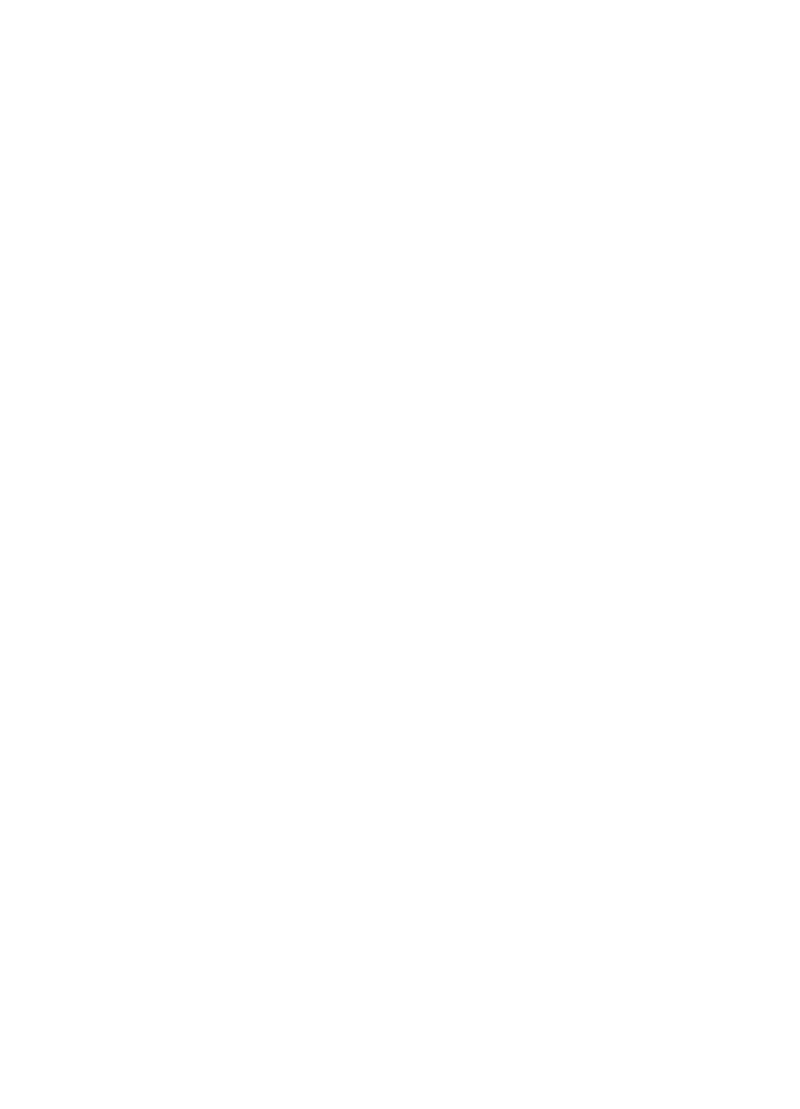
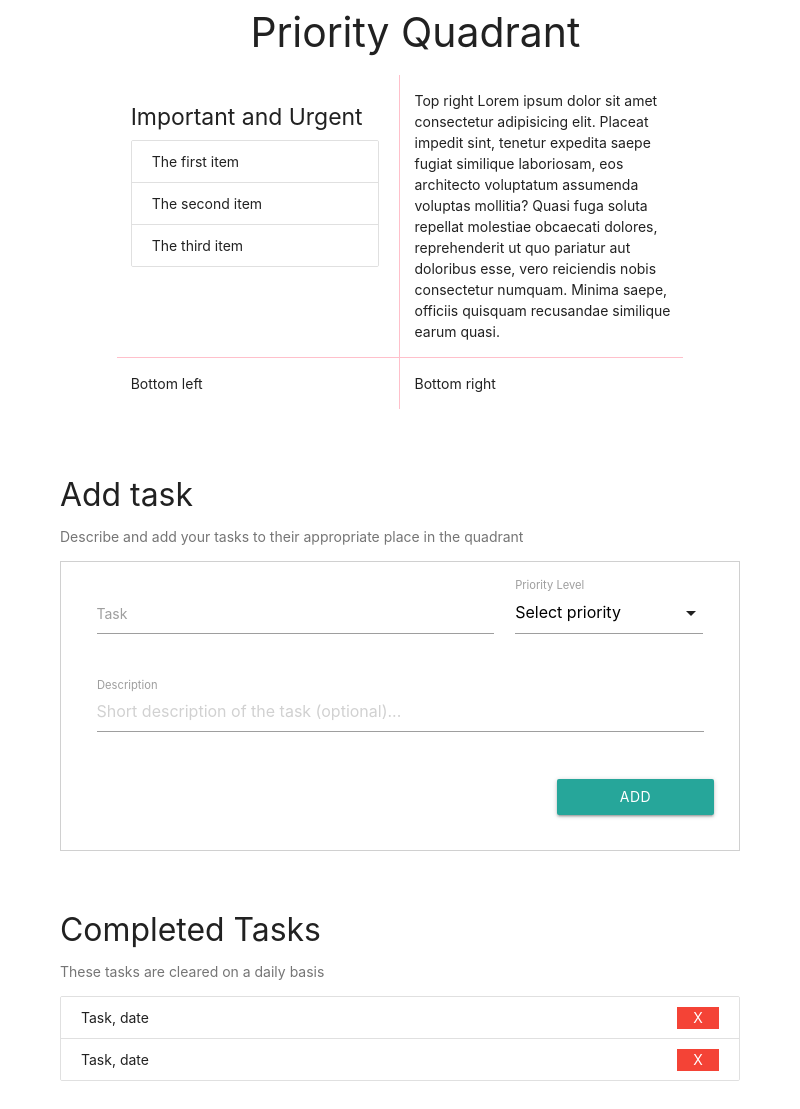
Before and after one commit to dranoid/Chronos, an Electron app: page app/index.html in a window 800 px wide. Before the commit the page ends 800 px from the top, so only its background shows below. Drawn offline with Linux system fonts and the light colour scheme.

Commit message:
added frontend

```diff
--- /dev/null
+++ b/app/css/style.css
@@ -0,0 +1,70 @@
+table,
+tr,
+td {
+  text-align: left;
+}
+td.top-left {
+  border-right: 1px solid pink;
+  border-bottom: 1px solid pink;
+  padding-right: 20px;
+}
+td.top-right {
+  border-left: 1px solid pink;
+  border-bottom: 1px solid pink;
+  /* height: 50%; */
+}
+td.bottom-left {
+  border-right: 1px solid pink;
+  border-top: 1px solid pink;
+  border-bottom: none;
+}
+td.bottom-right {
+  border-left: 1px solid pink;
+  border-top: 1px solid pink;
+  border-bottom: none;
+}
+tr {
+  border-bottom: none;
+}
+td {
+  width: 200px;
+  vertical-align: top;
+  padding-left: 1em;
+}
+
+/* not working */
+/* h5 {
+  margin: none;
+  padding-top: none;
+} */
+
+div.row.quad-row {
+  margin: 0;
+}
+
+#quadrant .up {
+  margin-top: 4%;
+}
+
+div.add-data {
+  margin-top: 10%;
+  margin-bottom: 9%;
+}
+
+div.complete {
+  margin-bottom: 4%;
+}
+
+p.sub-instruction {
+  color: #757575;
+}
+
+.quad-title {
+  margin-left: 28%;
+  margin-top: 10px;
+  margin-bottom: 20px;
+}
+.bored {
+  border: 1px solid #d0d0d0;
+  padding: 15px 25px;
+}
--- a/app/index.html
+++ b/app/index.html
@@ -13,6 +13,156 @@
     />
     <title>Chronos</title>
     <link rel="stylesheet" href="css/materialize.min.css" />
+    <link rel="stylesheet" href="./css/style.css" />
   </head>
-  <body></body>
+  <body>
+    <div class="container">
+      <h3 class="quad-title">Priority Quadrant</h3>
+      <div class="row">
+        <div class="col s1 m1 l1">
+          <!-- to center the quadrant -->
+        </div>
+
+        <!-- <div id="quadrant" class="col s10 m10 l10">
+          <div class="row up quad-row">
+            <div class="top-left col s6 m6 l6">
+              <h5>Top Left Quadrant</h5>
+              <ul>
+                <li>
+                  <span class="grey-text"
+                    >One of the tasks Lorem ipsum dolor sit amet consectetur
+                    adipisicing elit. Neque tempora, reprehenderit id enim eius
+                    perspiciatis maiores perferendis. In quo libero, sunt ad
+                    porro consequuntur, officia saepe odio totam dolor veritatis
+                    tempora non? Tempora corrupti delectus, perferendis
+                    voluptatum dignissimos saepe maiores repellendus doloribus
+                    incidunt perspiciatis atque, veritatis recusandae eius.
+                    Vitae, ipsa.</span
+                  >
+                </li>
+              </ul>
+            </div>
+            <div class="top-right col s6 m6 l6">
+              <ul>
+                <li>
+                  top right quadrant Lorem ipsum dolor sit amet consectetur
+                  adipisicing elit. Iure nisi reprehenderit illo amet voluptate
+                  quae, doloremque accusamus minus, voluptatem quam deserunt
+                  consequatur aliquid! In, numquam.
+                </li>
+              </ul>
+            </div>
+          </div>
+          <div class="row quad-row">
+            <div class="bottom-left col s6 m6 l6">
+              <ul>
+                <li>bottom left quadrant</li>
+              </ul>
+            </div>
+            <div class="bottom-right col s6 m6 l6">
+              <ul>
+                <li>bottom right quadrant</li>
+              </ul>
+            </div>
+          </div>
+        </div> -->
+
+        <table class="col s10 quad-table">
+          <tr>
+            <td class="top-left">
+              <h5>Important and Urgent</h5>
+              <ul class="collection">
+                <li class="collection-item">The first item</li>
+                <li class="collection-item">The second item</li>
+                <li class="collection-item">The third item</li>
+              </ul>
+            </td>
+            <td class="top-right">
+              Top right Lorem ipsum dolor sit amet consectetur adipisicing elit.
+              Placeat impedit sint, tenetur expedita saepe fugiat similique
+              laboriosam, eos architecto voluptatum assumenda voluptas mollitia?
+              Quasi fuga soluta repellat molestiae obcaecati dolores,
+              reprehenderit ut quo pariatur aut doloribus esse, vero reiciendis
+              nobis consectetur numquam. Minima saepe, officiis quisquam
+              recusandae similique earum quasi.
+            </td>
+          </tr>
+          <tr>
+            <td class="bottom-left">Bottom left</td>
+            <td class="bottom-right">Bottom right</td>
+          </tr>
+        </table>
+
+        <div class="col s1 m1 l1">
+          <!-- to center the quadrant -->
+        </div>
+      </div>
+
+      <div class="add-data">
+        <h4>Add task</h4>
+        <p class="sub-instruction">
+          Describe and add your tasks to their appropriate place in the quadrant
+        </p>
+        <!-- <div class="collection"> -->
+        <div class="bored">
+          <div class="collection-item">
+            <div class="row">
+              <div class="input-field col s8 m8 l8">
+                <input id="task" type="text" class="validate" />
+                <label for="task">Task</label>
+              </div>
+              <div class="input-field col s4 m4 l4">
+                <select>
+                  <option value="0" disabled selected>Select priority</option>
+                  <option value="1">Top Left</option>
+                  <option value="2">Top Right</option>
+                  <option value="3">Bottom Left</option>
+                  <option value="4">Bottom Right</option>
+                </select>
+                <label>Priority Level</label>
+              </div>
+            </div>
+            <div class="row">
+              <div class="input-field col s12 m12 l12">
+                <textarea
+                  id="textarea1"
+                  placeholder="Short description of the task (optional)..."
+                  class="materialize-textarea"
+                ></textarea>
+                <label for="textarea1">Description</label>
+              </div>
+            </div>
+            <div class="row">
+              <button
+                class="btn waves-effect waves-light col s3 m3 l2 offset-s9 offset-m9 offset-l10"
+                type="submit"
+                name="action"
+              >
+                Add
+                <!-- <i class="material-icons right">send</i> -->
+              </button>
+            </div>
+          </div>
+        </div>
+      </div>
+      <div class="complete">
+        <h4>Completed Tasks</h4>
+        <p class="sub-instruction">These tasks are cleared on a daily basis</p>
+        <ul class="collection">
+          <li class="collection-item">
+            Task, date
+            <span class="badge red white-text waves-effect waves-light">X</span>
+          </li>
+          <li class="collection-item">
+            Task, date<span
+              class="badge red white-text waves-effect waves-light"
+              >X</span
+            >
+          </li>
+        </ul>
+      </div>
+    </div>
+  </body>
+  <script src="./js/materialize.min.js"></script>
+  <script src="./js/index.js"></script>
 </html>
--- /dev/null
+++ b/app/js/index.js
@@ -0,0 +1,4 @@
+document.addEventListener("DOMContentLoaded", function () {
+  var elems = document.querySelectorAll("select");
+  var instances = M.FormSelect.init(elems);
+});
--- a/main.js
+++ b/main.js
@@ -16,6 +16,7 @@ function createWindow() {
     width: 800,
     height: 600,
     resizable: isDev ? true : false,
+    backgroundColor: "white",
     webPreferences: {
       //preload: path.join(__dirname, "preload.js"),
       nodeIntegration: true,
@@ -26,7 +27,9 @@ function createWindow() {
   mainWindow.loadFile("app/index.html");
 
   // Open the DevTools.
-  // mainWindow.webContents.openDevTools()
+  if (isDev) {
+    mainWindow.webContents.openDevTools();
+  }
 }
 
 // This method will be called when Electron has finished
```
